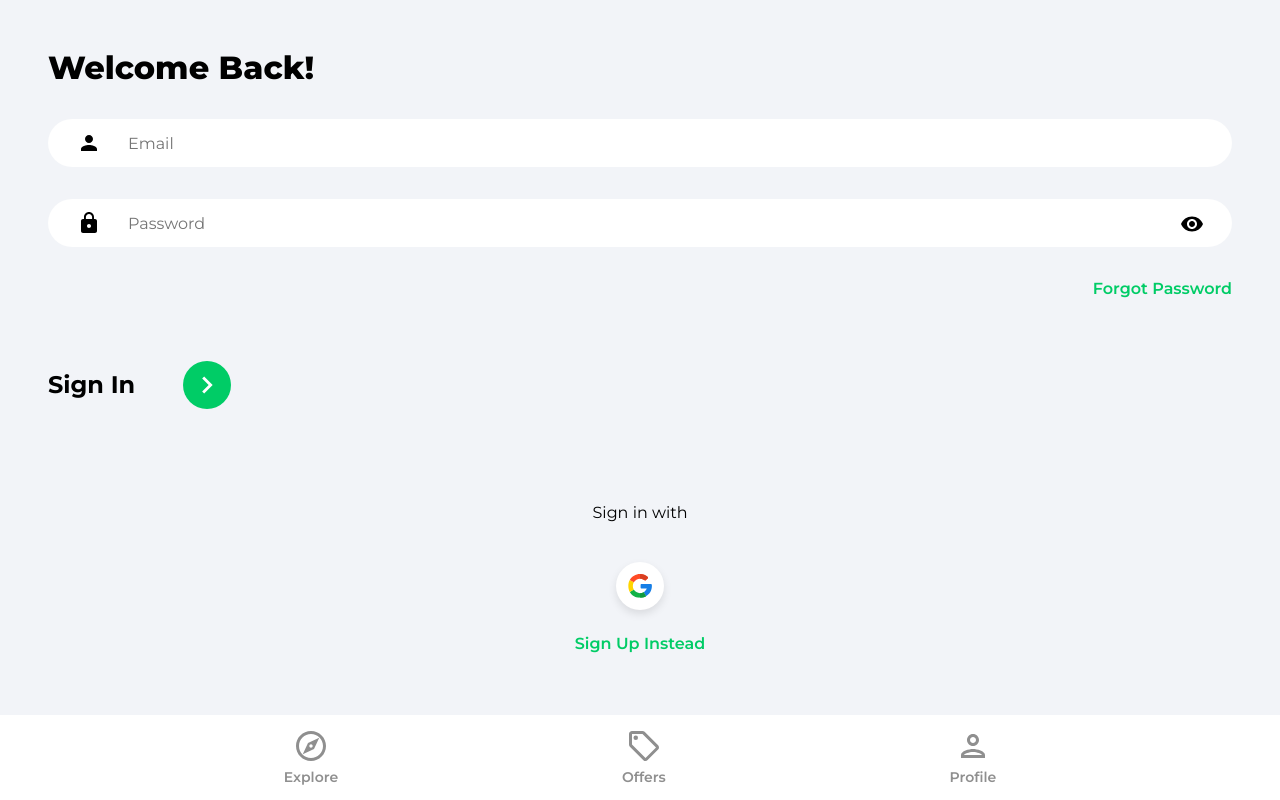
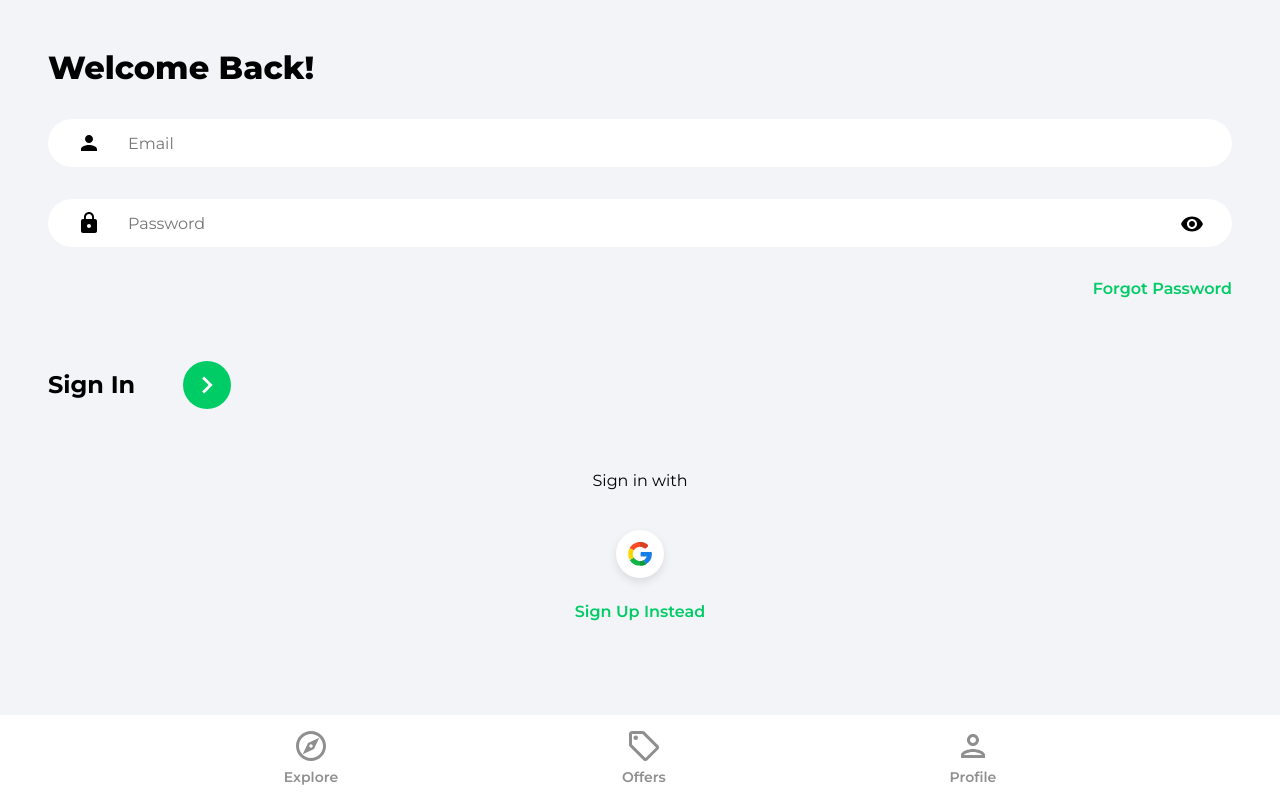
Before and after one commit to Sunil2201/House-Marketplace, a React (Create React App) app: page /sign-in in a window 1280 px wide. Built offline with nearby package versions, Linux system fonts and the light colour scheme.

Commit message:
style: styling fixes

```diff
--- a/src/index.css
+++ b/src/index.css
@@ -258,7 +258,7 @@ button {
 }
 
 .socialLogin {
-  margin-top: 4rem;
+  margin-top: 2rem;
   display: flex;
   flex-direction: column;
   align-items: center;
--- a/src/pages/SignIn.jsx
+++ b/src/pages/SignIn.jsx
@@ -51,7 +51,7 @@ function SignIn() {
                 Welcome Back!
               </p>
             </header>
-            <main>
+            <main className='profileForm'>
               <form onSubmit={onSubmit}>
                 <input
                   type="email"
```
